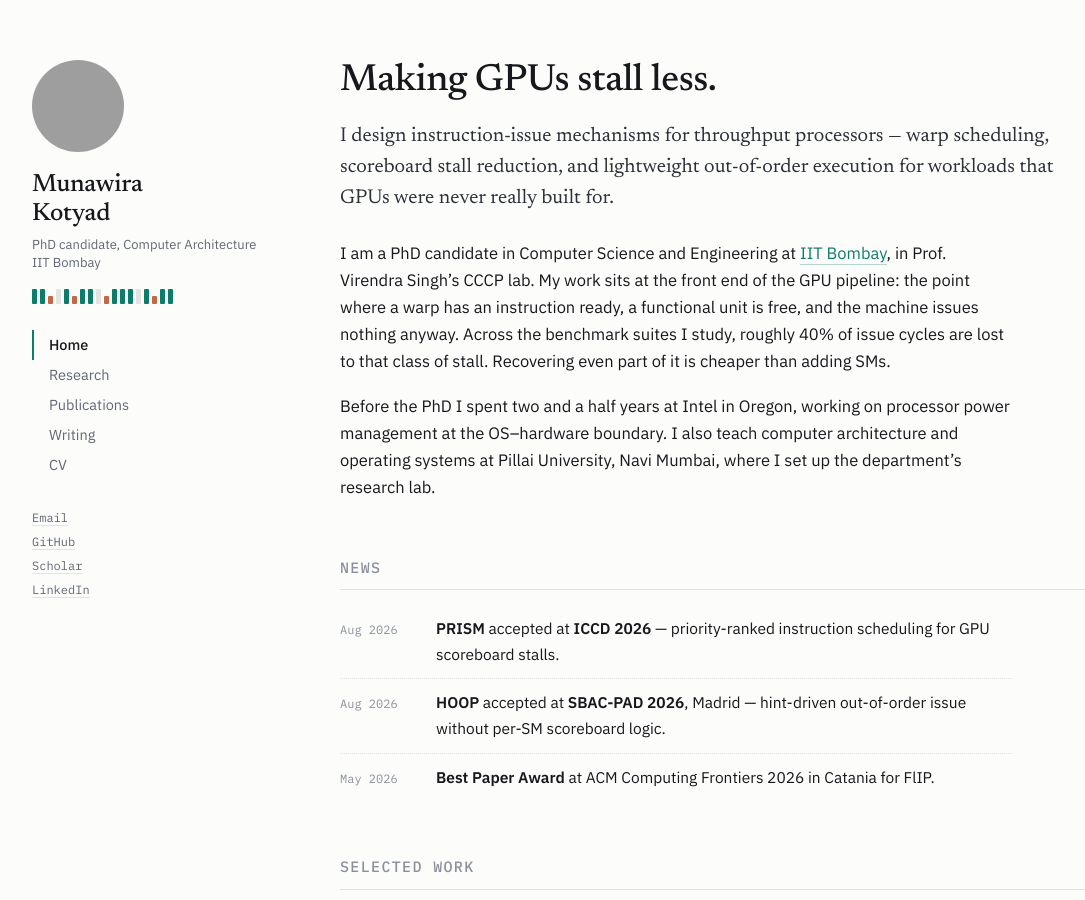
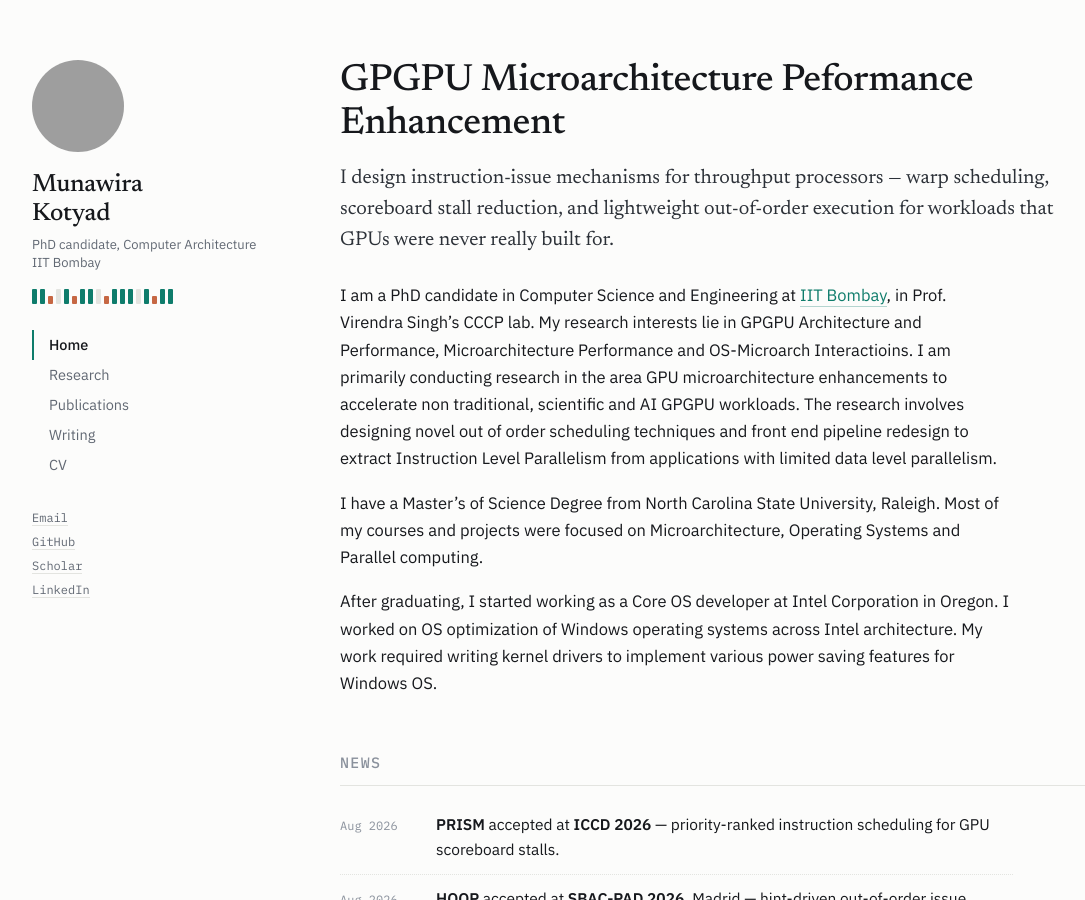
Before and after one commit to munawira/munawira.github.io, a Jekyll site: the page built from index.md, in a window 1280 px wide and 900 px high. Shown: the whole window, without its empty margins (76-1161 px from the left). Built offline with Jekyll 4.4.1, drawn with Linux system fonts in a browser that asks for light colours; grey boxes are pictures that could not be loaded.

Commit message:
Update index.md

```diff
--- a/index.md
+++ b/index.md
@@ -3,7 +3,7 @@ layout: default
 title: Home
 ---
 
-<h1>Making GPUs stall less.</h1>
+<h1>GPGPU Microarchitecture Peformance Enhancement</h1>
 
 <p class="lede">I design instruction-issue mechanisms for throughput processors — warp
 scheduling, scoreboard stall reduction, and lightweight out-of-order execution
@@ -11,15 +11,12 @@ for workloads that GPUs were never really built for.</p>
 
 I am a PhD candidate in Computer Science and Engineering at
 [IIT Bombay](https://www.cse.iitb.ac.in/), in Prof. Virendra Singh's CCCP lab.
-My work sits at the front end of the GPU pipeline: the point where a warp has an
-instruction ready, a functional unit is free, and the machine issues nothing
-anyway. Across the benchmark suites I study, roughly 40% of issue cycles are lost
-to that class of stall. Recovering even part of it is cheaper than adding SMs.
+My research interests lie in GPGPU Architecture and Performance, Microarchitecture Performance and OS-Microarch Interactioins. I am primarily conducting research in the area GPU microarchitecture enhancements to accelerate non traditional, scientific and AI GPGPU workloads. The research involves designing novel out of order scheduling techniques and front end pipeline redesign to extract Instruction Level Parallelism from applications with limited data level parallelism.
 
-Before the PhD I spent two and a half years at Intel in Oregon, working on
-processor power management at the OS–hardware boundary. I also teach computer
-architecture and operating systems at Pillai University, Navi Mumbai, where I set
-up the department's research lab.
+I have a Master's of Science Degree from North Carolina State University, Raleigh. Most of my courses and projects were focused on Microarchitecture, Operating Systems and Parallel computing.
+
+After graduating, I started working as a Core OS developer at Intel Corporation in Oregon. I worked on OS optimization of Windows operating systems across Intel architecture. My work required writing kernel drivers to implement various power saving features for Windows OS.
+
 
 ## News
 
```
